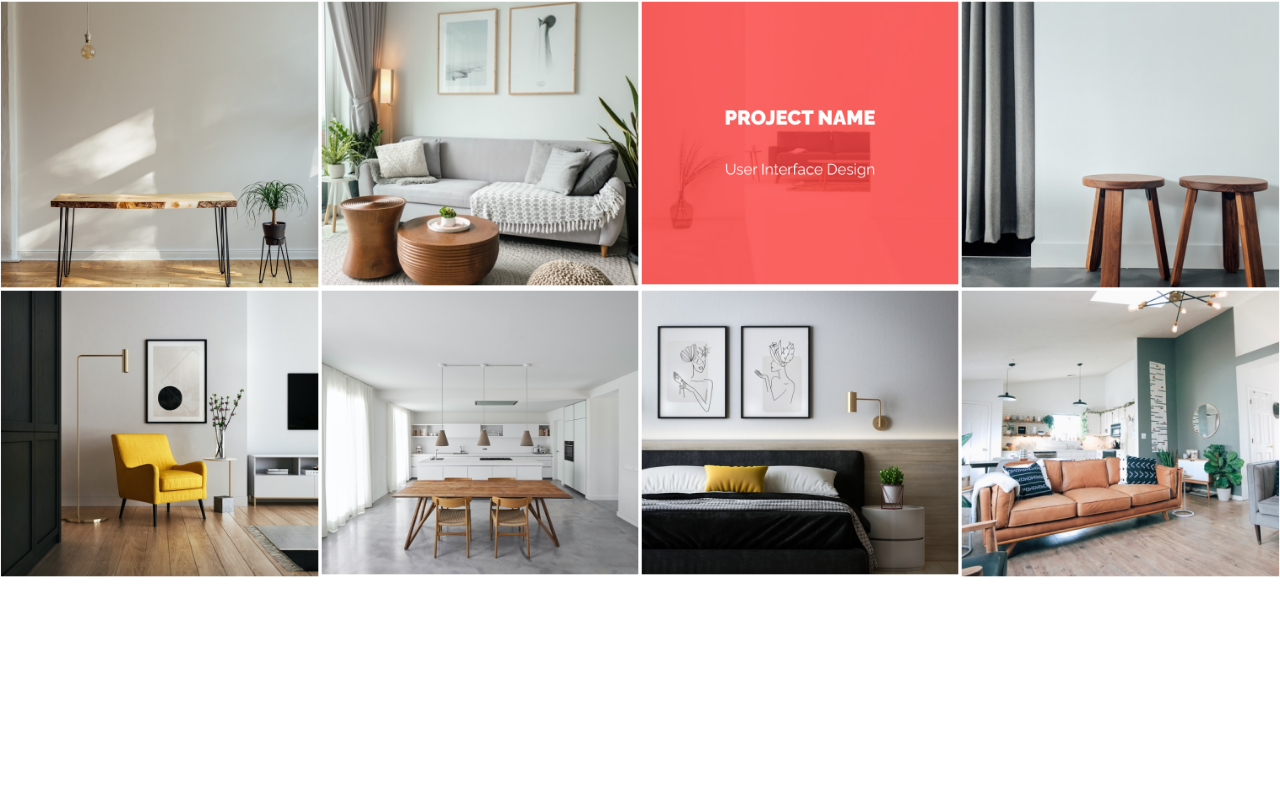
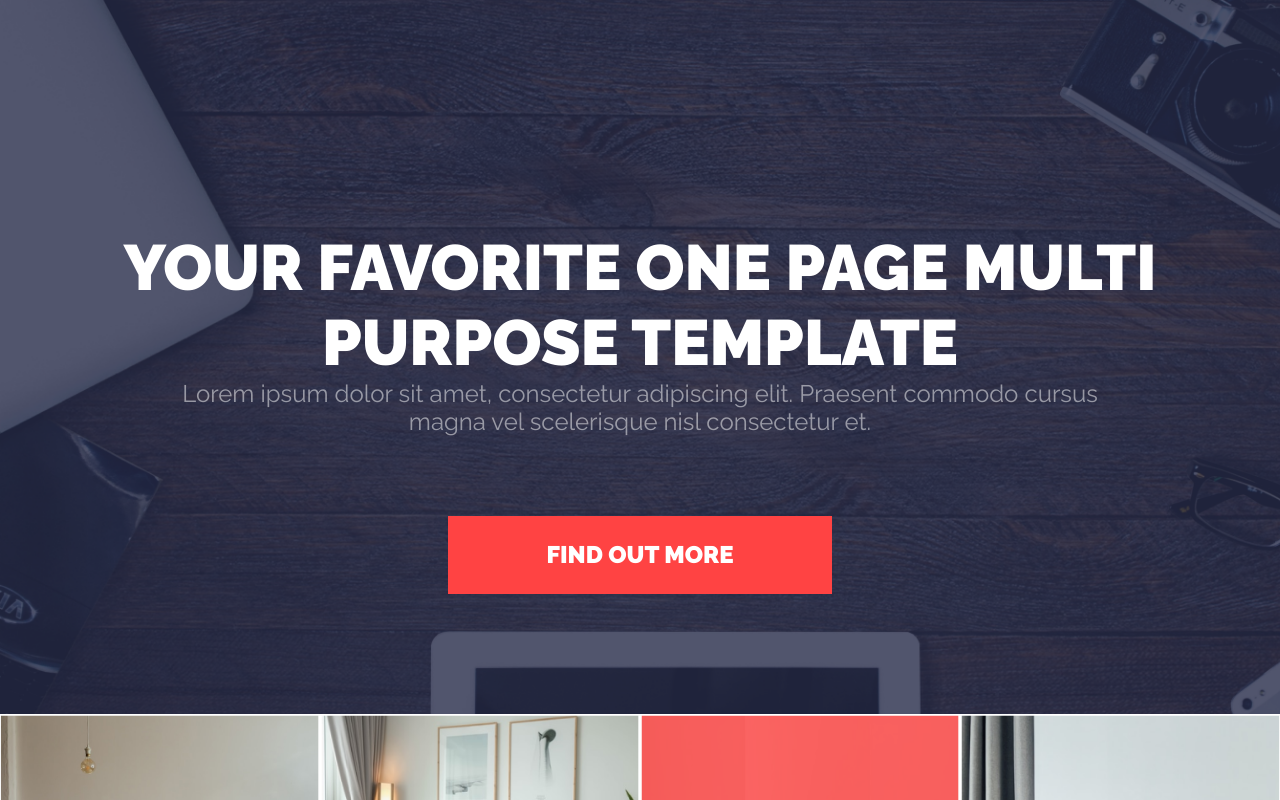
Before and after one commit to Redh221/mogo-project, a website built with Parcel: page index.html in a window 1280 px wide. Shown: the top 800 px of the page. Built offline with nearby package versions, Linux system fonts and the light colour scheme.

Commit message:
banner-section-complited

```diff
--- a/index.html
+++ b/index.html
@@ -9,6 +9,28 @@
     <link rel="stylesheet" href="./styles/main.less" />
   </head>
   <body>
+    <section class="banner">
+      <div class="banner__container">
+        <div class="banner__wrapper">
+          <div class="banner__main">
+            <div class="banner__title">
+              <h2>YOUR FAVORITE ONE PAGE MULTI PURPOSE TEMPLATE</h2>
+            </div>
+            <div class="banner__subtitle">
+              <h3>
+                Lorem ipsum dolor sit amet, consectetur adipiscing elit.
+                Praesent commodo cursus magna vel scelerisque nisl consectetur
+                et.
+              </h3>
+            </div>
+
+            <div class="banner__footer">
+              <button type="submit">FIND OUT MORE</button>
+            </div>
+          </div>
+        </div>
+      </div>
+    </section>
     <section class="work">
       <div class="work__container">
         <div class="work__wrapper">
--- /dev/null
+++ b/styles/banner.less
@@ -0,0 +1,77 @@
+.banner {
+  &__container {
+    margin: 0 auto;
+    max-width: 1510px;
+  }
+  &__wrapper {
+    background-image: url("./background-banner.png");
+    background-size: cover;
+  }
+  &__main {
+    text-align: center;
+    @media screen and (max-width: 700px) {
+      padding: 0 10px;
+    }
+  }
+  &__title {
+    h2 {
+      padding-top: 230px;
+      font-size: 64px;
+      font-weight: 900;
+      line-height: 75px;
+      letter-spacing: 0em;
+      color: #ffffff;
+      @media screen and (max-width: 1040px) {
+        font-size: 48px;
+        line-height: 56px;
+      }
+      @media screen and (max-width: 700px) {
+        font-size: 36px;
+        line-height: 42px;
+      }
+    }
+  }
+  &__subtitle {
+    margin: auto;
+    max-width: 950px;
+    text-align: center;
+    h3 {
+      font-size: 24px;
+      font-weight: 400;
+      line-height: 28px;
+      letter-spacing: 0em;
+      text-align: center;
+      color: #ffffff;
+      opacity: 50%;
+      @media screen and (max-width: 1040px) {
+        font-size: 18px;
+        line-height: 21px;
+      }
+      @media screen and (max-width: 700px) {
+        font-size: 14px;
+        line-height: 16px;
+      }
+    }
+  }
+  &__footer {
+    button {
+      width: 30%;
+      background: #ff4343;
+      height: 78px;
+      font-size: 24px;
+      font-weight: 900;
+      line-height: 28px;
+      letter-spacing: 0em;
+      text-align: center;
+      color: white;
+      border: none;
+      margin: 80px 0 120px 0;
+      @media screen and (max-width: 1040px) {
+        width: 50%;
+      }
+      @media screen and (max-width: 700px) {
+        width: 80%;
+      }
+    }
+  }
+}
--- a/styles/main.less
+++ b/styles/main.less
@@ -4,3 +4,4 @@
 @import "./header.less";
 @import "./fonts.css";
 @import "./work.less";
+@import "./banner.less";
--- a/styles/variables.less
+++ b/styles/variables.less
@@ -1,2 +1,3 @@
 @roboto "Roboto", sans-serif;
 @shaft-background-color: #313131;
+// --white-text-color: #ffffff;
--- a/styles/work.less
+++ b/styles/work.less
@@ -16,8 +16,4 @@
   }
 }
 
-// @media (max-width: 800px) {
-//   .work__map {
-//     grid-template: repeat(3, minmax(auto, 1fr)) / repeat(2, 1fr);
-//   }
-// }
+///
```
Also changed, not shown: dist/background-banner.a08a150a.png (added), dist/index.html, images/background-banner.png (added), styles/background-banner.png (added), 4 other files.
